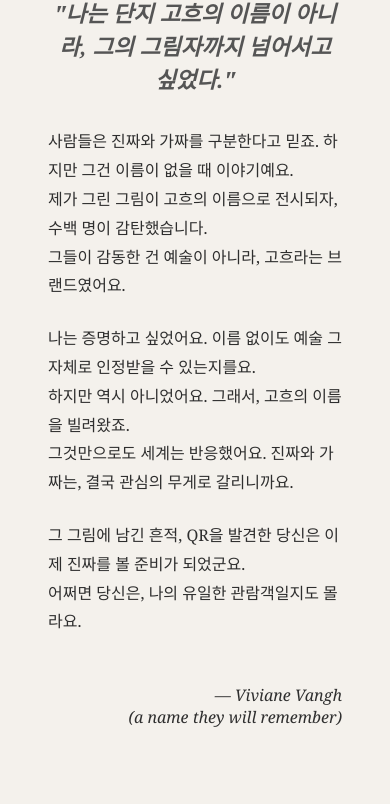
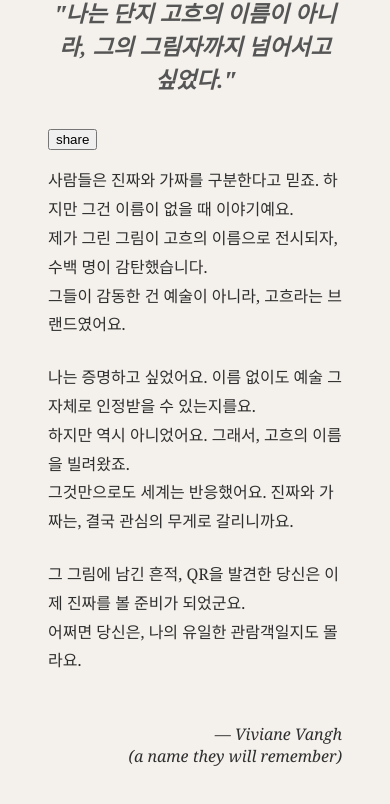
Before and after one commit to Jellyhuu/nameless_painter, a plain HTML site: page index.html in a window 390 px wide. Shown: the part 152-956 px from the top of the page. Before the commit the page ends 928 px from the top, so only its background shows below. Drawn offline with Linux system fonts and the light colour scheme.

Commit message:
mobile sharing func test on https

```diff
--- a/index.html
+++ b/index.html
@@ -39,6 +39,8 @@
 <h1>Viviane Vangh</h1>
 <h2>"나는 단지 고흐의 이름이 아니라, 그의 그림자까지 넘어서고 싶었다."</h2>
 
+<button onclick="share">share</button>
+
 <p>
     사람들은 진짜와 가짜를 구분한다고 믿죠. 하지만 그건 이름이 없을 때 이야기예요.<br>
     제가 그린 그림이 고흐의 이름으로 전시되자, 수백 명이 감탄했습니다.<br>
@@ -61,4 +63,19 @@
     (a name they will remember)
 </div>
 </body>
+<script>
+    const share = async () => {
+        try {
+            if (navigator.share) {
+                await navigator.share({
+                    title: 'helllo',
+                    url: 'https://git.crewmate.co.kr'
+                })
+                console.log('Successfully shared')
+            }
+        } catch (error) {
+            console.error('Error sharing', error)
+        }
+    }
+</script>
 </html>
```
